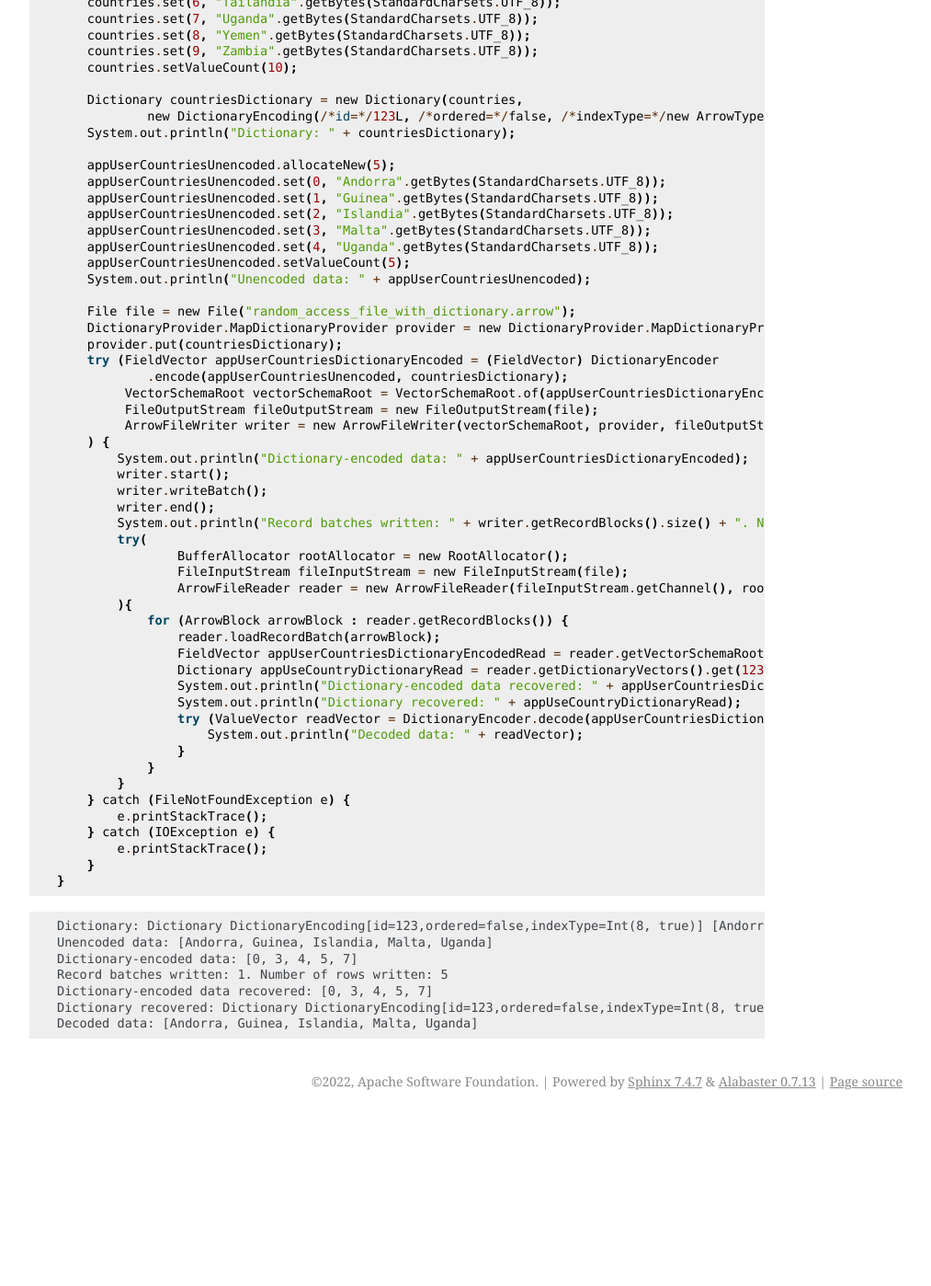
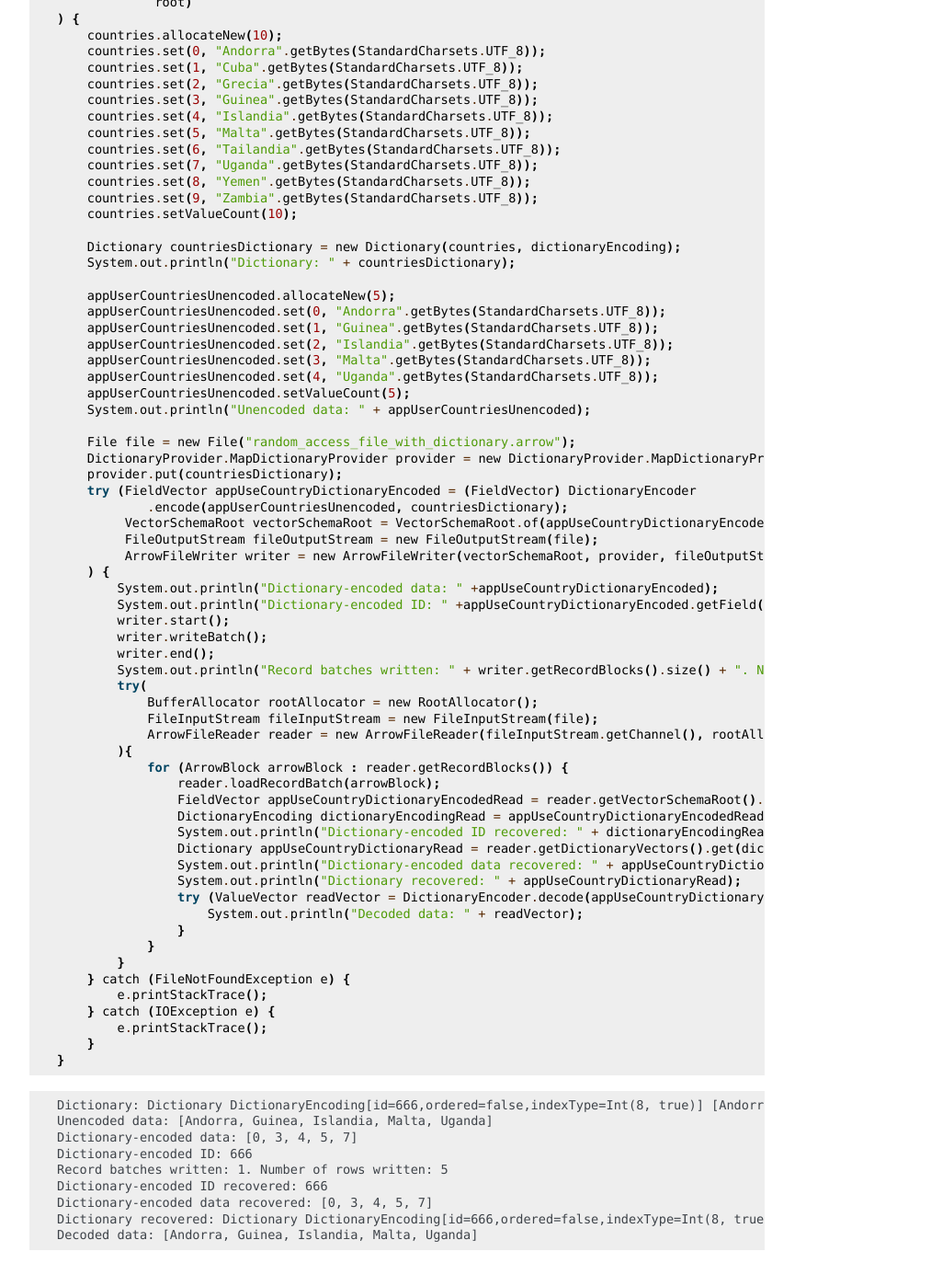
Before and after one commit to apache/arrow-cookbook, a Sphinx documentation site: the page built from java/source/io.rst, in a window 1280 px wide and 1400 px high, scrolled down 9028 px. Shown: the whole window at 92% size, without its empty margins (258-1271 px from the left). Built offline with Sphinx 7.4.7, drawn with Linux system fonts in a browser that asks for light colours; pages that are not in the unit, such as notebooks, are missing from menus; before the commit the page ends 10243 px from its top, so only the background shows below that; some of the changed text lies outside the part shown.

Commit message:
Adding dictionary id base on DictionaryEncoding and FieldType

```diff
--- a/java/source/io.rst
+++ b/java/source/io.rst
@@ -473,9 +475,16 @@
     import java.io.IOException;
     import java.nio.charset.StandardCharsets;
 
+    final DictionaryEncoding dictionaryEncoding = new DictionaryEncoding(
+            /*id=*/666L, /*ordered=*/false, /*indexType=*/
+            new ArrowType.Int(8, true)
+    );
     try (BufferAllocator root = new RootAllocator();
          VarCharVector countries = new VarCharVector("country-dict", root);
-         VarCharVector appUserCountriesUnencoded = new VarCharVector("app-use-country-dict", root)
+         VarCharVector appUserCountriesUnencoded = new VarCharVector(
+                 "app-use-country-dict",
+                 new FieldType(true, Types.MinorType.VARCHAR.getType(), dictionaryEncoding),
+                 root)
     ) {
         countries.allocateNew(10);
         countries.set(0, "Andorra".getBytes(StandardCharsets.UTF_8));
@@ -490,8 +499,7 @@
         countries.set(9, "Zambia".getBytes(StandardCharsets.UTF_8));
         countries.setValueCount(10);
 
-        Dictionary countriesDictionary = new Dictionary(countries,
-                new DictionaryEncoding(/*id=*/123L, /*ordered=*/false, /*indexType=*/new ArrowType.Int(8, true)));
+        Dictionary countriesDictionary = new Dictionary(countries, dictionaryEncoding);
         System.out.println("Dictionary: " + countriesDictionary);
 
         appUserCountriesUnencoded.allocateNew(5);
@@ -506,29 +514,32 @@
         File file = new File("random_access_file_with_dictionary.arrow");
         DictionaryProvider.MapDictionaryProvider provider = new DictionaryProvider.MapDictionaryProvider();
         provider.put(countriesDictionary);
-        try (FieldVector appUserCountriesDictionaryEncoded = (FieldVector) DictionaryEncoder
+        try (FieldVector appUseCountryDictionaryEncoded = (FieldVector) DictionaryEncoder
                 .encode(appUserCountriesUnencoded, countriesDictionary);
-             VectorSchemaRoot vectorSchemaRoot = VectorSchemaRoot.of(appUserCountriesDictionaryEncoded);
+             VectorSchemaRoot vectorSchemaRoot = VectorSchemaRoot.of(appUseCountryDictionaryEncoded);
              FileOutputStream fileOutputStream = new FileOutputStream(file);
              ArrowFileWriter writer = new ArrowFileWriter(vectorSchemaRoot, provider, fileOutputStream.getChannel())
         ) {
-            System.out.println("Dictionary-encoded data: " + appUserCountriesDictionaryEncoded);
+            System.out.println("Dictionary-encoded data: " +appUseCountryDictionaryEncoded);
+            System.out.println("Dictionary-encoded ID: " +appUseCountryDictionaryEncoded.getField().getDictionary().getId());
             writer.start();
             writer.writeBatch();
             writer.end();
             System.out.println("Record batches written: " + writer.getRecordBlocks().size() + ". Number of rows written: " + vectorSchemaRoot.getRowCount());
             try(
-                    BufferAllocator rootAllocator = new RootAllocator();
-                    FileInputStream fileInputStream = new FileInputStream(file);
-                    ArrowFileReader reader = new ArrowFileReader(fileInputStream.getChannel(), rootAllocator)
+                BufferAllocator rootAllocator = new RootAllocator();
+                FileInputStream fileInputStream = new FileInputStream(file);
+                ArrowFileReader reader = new ArrowFileReader(fileInputStream.getChannel(), rootAllocator)
             ){
                 for (ArrowBlock arrowBlock : reader.getRecordBlocks()) {
                     reader.loadRecordBatch(arrowBlock);
-                    FieldVector appUserCountriesDictionaryEncodedRead = reader.getVectorSchemaRoot().getVector("app-use-country-dict");
-                    Dictionary appUseCountryDictionaryRead = reader.getDictionaryVectors().get(123L);
-                    System.out.println("Dictionary-encoded data recovered: " + appUserCountriesDictionaryEncodedRead);
+                    FieldVector appUseCountryDictionaryEncodedRead = reader.getVectorSchemaRoot().getVector("app-use-country-dict");
+                    DictionaryEncoding dictionaryEncodingRead = appUseCountryDictionaryEncodedRead.getField().getDictionary();
+                    System.out.println("Dictionary-encoded ID recovered: " + dictionaryEncodingRead.getId());
+                    Dictionary appUseCountryDictionaryRead = reader.getDictionaryVectors().get(dictionaryEncodingRead.getId());
+                    System.out.println("Dictionary-encoded data recovered: " + appUseCountryDictionaryEncodedRead);
                     System.out.println("Dictionary recovered: " + appUseCountryDictionaryRead);
-                    try (ValueVector readVector = DictionaryEncoder.decode(appUserCountriesDictionaryEncodedRead, appUseCountryDictionaryRead)) {
+                    try (ValueVector readVector = DictionaryEncoder.decode(appUseCountryDictionaryEncodedRead, appUseCountryDictionaryRead)) {
                         System.out.println("Decoded data: " + readVector);
                     }
                 }
@@ -542,10 +553,12 @@
 
 .. testoutput::
 
-    Dictionary: Dictionary DictionaryEncoding[id=123,ordered=false,indexType=Int(8, true)] [Andorra, Cuba, Grecia, Guinea, Islandia, Malta, Tailandia, Uganda, Yemen, Zambia]
+    Dictionary: Dictionary DictionaryEncoding[id=666,ordered=false,indexType=Int(8, true)] [Andorra, Cuba, Grecia, Guinea, Islandia, Malta, Tailandia, Uganda, Yemen, Zambia]
     Unencoded data: [Andorra, Guinea, Islandia, Malta, Uganda]
     Dictionary-encoded data: [0, 3, 4, 5, 7]
+    Dictionary-encoded ID: 666
     Record batches written: 1. Number of rows written: 5
+    Dictionary-encoded ID recovered: 666
     Dictionary-encoded data recovered: [0, 3, 4, 5, 7]
-    Dictionary recovered: Dictionary DictionaryEncoding[id=123,ordered=false,indexType=Int(8, true)] [Andorra, Cuba, Grecia, Guinea, Islandia, Malta, Tailandia, Uganda, Yemen, Zambia]
+    Dictionary recovered: Dictionary DictionaryEncoding[id=666,ordered=false,indexType=Int(8, true)] [Andorra, Cuba, Grecia, Guinea, Islandia, Malta, Tailandia, Uganda, Yemen, Zambia]
     Decoded data: [Andorra, Guinea, Islandia, Malta, Uganda]
```
Also changed, not shown: other parts of java/source/io.rst (+2 -0 lines).
